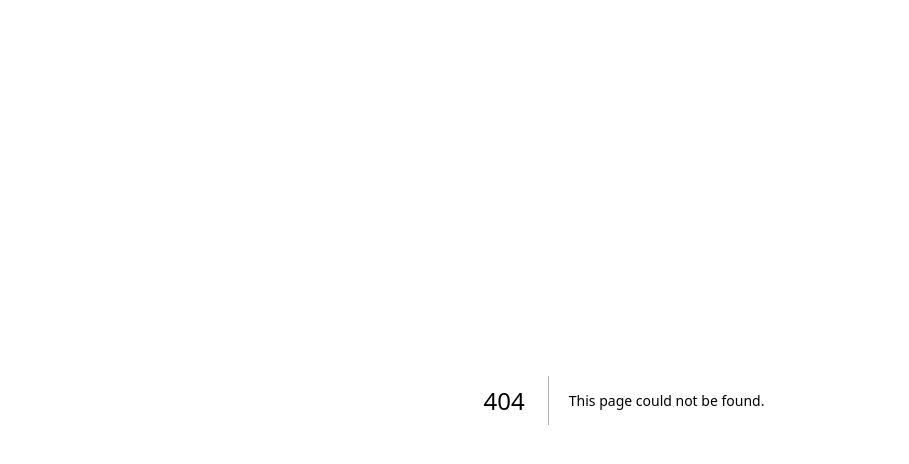
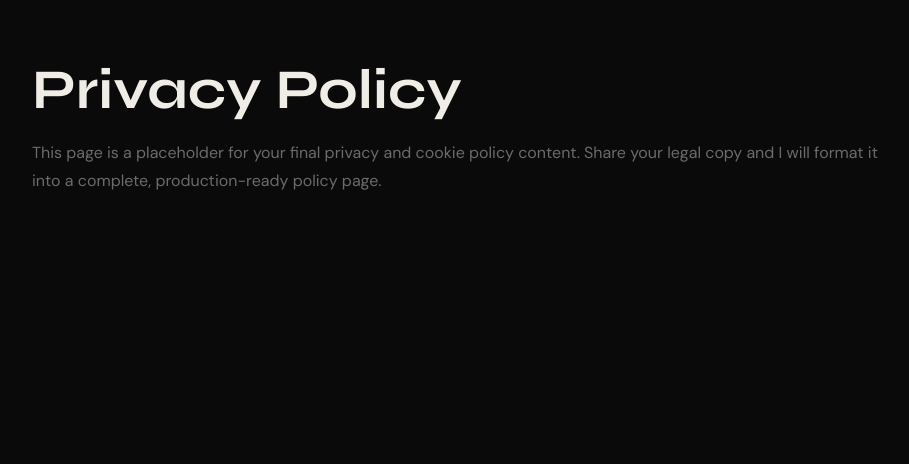
Before and after one commit to Subaru1337/Bipolar-Factory-Website, a Next.js app in the folder bipolar-factory/: page /privacy in a window 1280 px wide. Before the commit this address had no page. Shown: the top 464 px of the page, without its empty margins (16-925 px from the left). Built offline with nearby package versions, Linux system fonts and the light colour scheme.

Commit message:
Create page.tsx

```diff
--- /dev/null
+++ b/bipolar-factory/src/app/privacy/page.tsx
@@ -0,0 +1,11 @@
+export default function PrivacyPage() {
+  return (
+    <main style={{ background: '#0a0a0a', color: '#f0ede6', minHeight: '100vh', padding: '56px 48px' }}>
+      <h1 style={{ fontFamily: 'Syne, sans-serif', fontSize: 'clamp(34px, 5vw, 56px)', marginBottom: 16 }}>Privacy Policy</h1>
+      <p style={{ color: '#6b6b6b', maxWidth: 860, lineHeight: 1.75 }}>
+        This page is a placeholder for your final privacy and cookie policy content. Share your legal copy and I will format it into a complete,
+        production-ready policy page.
+      </p>
+    </main>
+  )
+}
```
